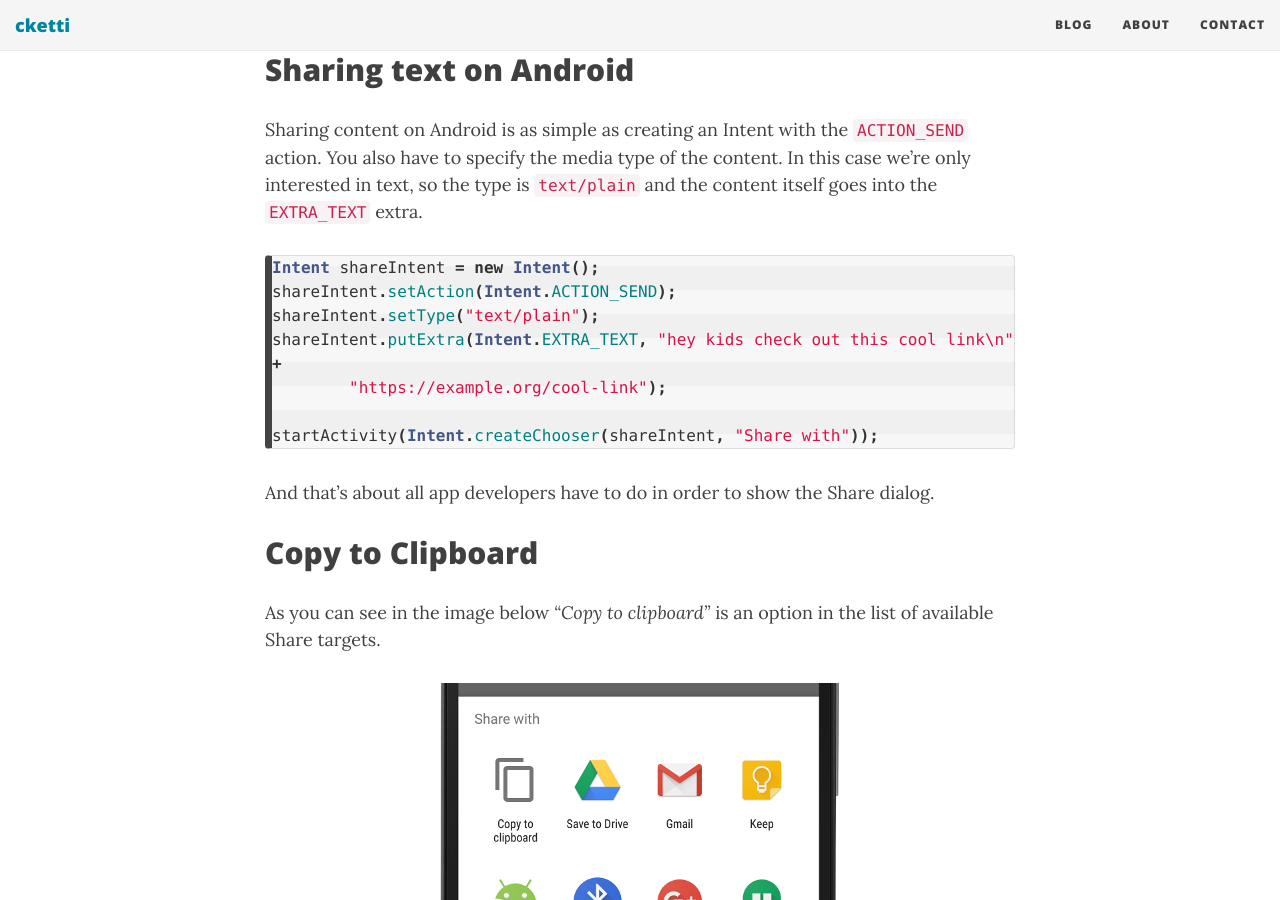
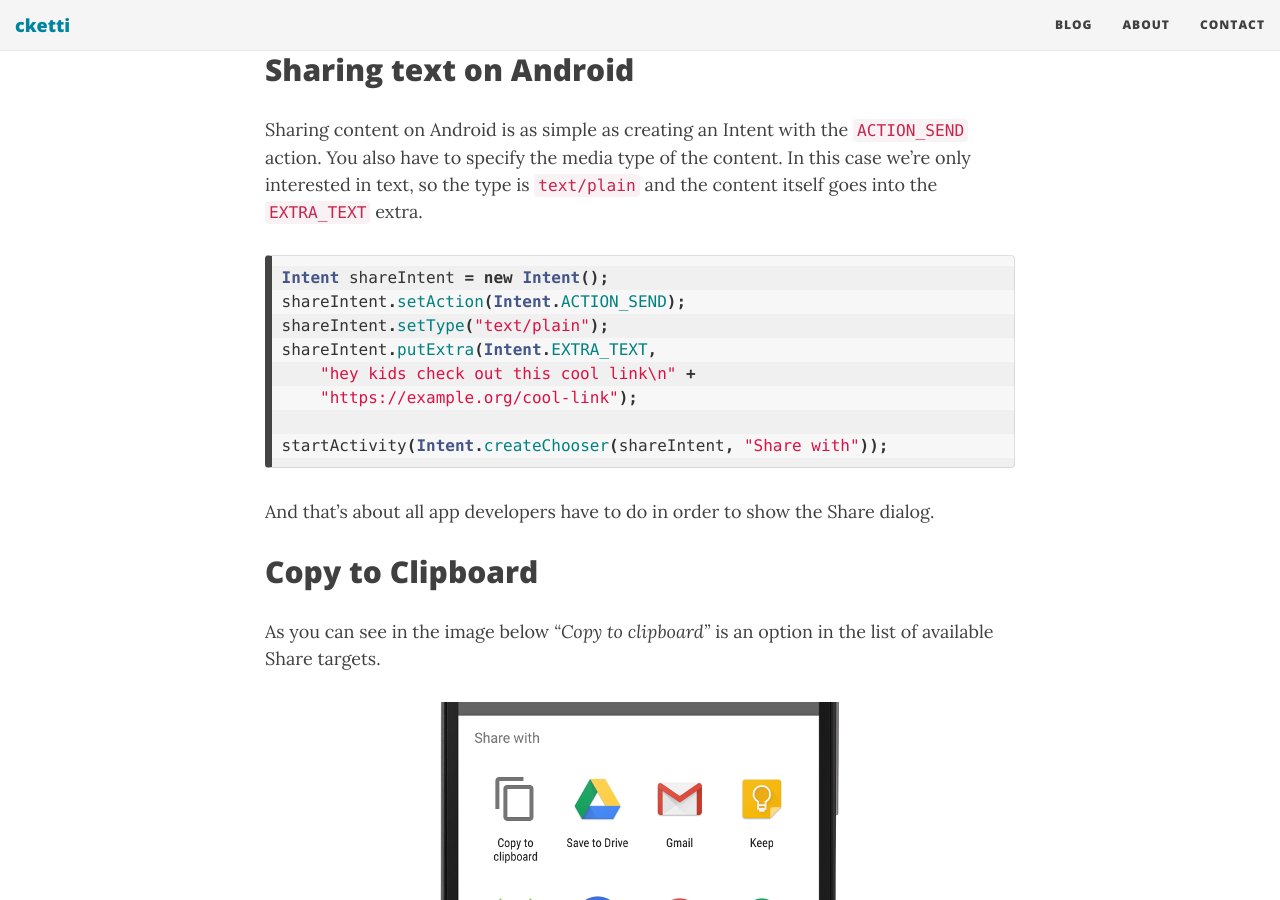
Before and after one commit to cketti/cketti.de, a Jekyll site: the page built from _posts/2016-06-15-share-url-to-clipboard.md, in a window 1280 px wide and 900 px high, scrolled down 717 px. Built offline with Jekyll 4.4.1, drawn with Linux system fonts in a browser that asks for light colours; nearby versions of some CDN libraries; comment, search, counter and statistics services are not loaded.

Commit message:
Fix post formatting

````diff
--- a/_posts/2016-06-15-share-url-to-clipboard.md
+++ b/_posts/2016-06-15-share-url-to-clipboard.md
@@ -25,15 +25,16 @@ Judging by the reactions, Jake is not the only one frustrated by this. So let's
 
 Sharing content on Android is as simple as creating an Intent with the [`ACTION_SEND`](https://developer.android.com/reference/android/content/Intent.html#ACTION_SEND) action. You also have to specify the media type of the content. In this case we're only interested in text, so the type is `text/plain` and the content itself goes into the [`EXTRA_TEXT`](https://developer.android.com/reference/android/content/Intent.html#EXTRA_TEXT) extra.
 
-{% highlight java %}
+```java
 Intent shareIntent = new Intent();
 shareIntent.setAction(Intent.ACTION_SEND);
 shareIntent.setType("text/plain");
-shareIntent.putExtra(Intent.EXTRA_TEXT, "hey kids check out this cool link\n" +
-        "https://example.org/cool-link");
+shareIntent.putExtra(Intent.EXTRA_TEXT,
+    "hey kids check out this cool link\n" +
+    "https://example.org/cool-link");
 
 startActivity(Intent.createChooser(shareIntent, "Share with"));
-{% endhighlight %}
+```
 
 And that's about all app developers have to do in order to show the Share dialog.
 
````
